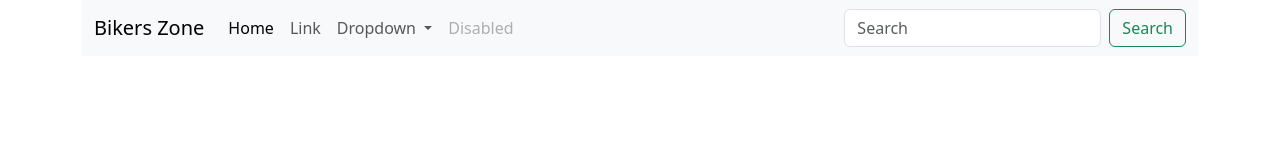
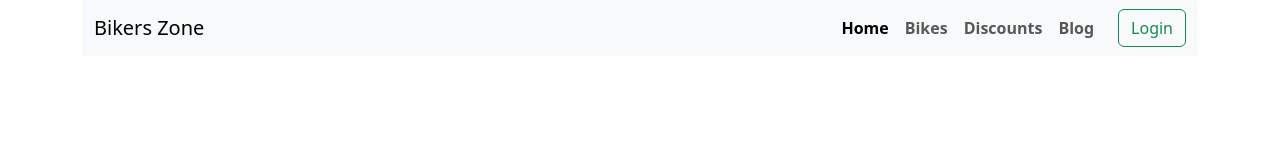
Before and after one commit to Safayet2002/bikers-zone, a plain HTML site: page index.html in a window 1280 px wide. Drawn offline with nearby package versions, Linux system fonts and the light colour scheme.

Commit message:
Header Section Done

```diff
--- a/index.html
+++ b/index.html
@@ -21,32 +21,21 @@
           <span class="navbar-toggler-icon"></span>
         </button>
         <div class="collapse navbar-collapse" id="navbarSupportedContent">
-          <ul class="navbar-nav me-auto mb-2 mb-lg-0">
+          <ul class="navbar-nav ms-auto mb-2 mb-lg-0 fw-semibold">
             <li class="nav-item">
               <a class="nav-link active" aria-current="page" href="#">Home</a>
             </li>
             <li class="nav-item">
-              <a class="nav-link" href="#">Link</a>
-            </li>
-            <li class="nav-item dropdown">
-              <a class="nav-link dropdown-toggle" href="#" role="button" data-bs-toggle="dropdown" aria-expanded="false">
-                Dropdown
-              </a>
-              <ul class="dropdown-menu">
-                <li><a class="dropdown-item" href="#">Action</a></li>
-                <li><a class="dropdown-item" href="#">Another action</a></li>
-                <li><hr class="dropdown-divider"></li>
-                <li><a class="dropdown-item" href="#">Something else here</a></li>
-              </ul>
+              <a class="nav-link" href="#">Bikes</a>
             </li>
             <li class="nav-item">
-              <a class="nav-link disabled">Disabled</a>
+              <a class="nav-link" href="#">Discounts</a>
+            </li>
+            <li class="nav-item">
+              <a class="nav-link" href="#">Blog</a>
             </li>
           </ul>
-          <form class="d-flex" role="search">
-            <input class="form-control me-2" type="search" placeholder="Search" aria-label="Search">
-            <button class="btn btn-outline-success" type="submit">Search</button>
-          </form>
+            <button class="ms-3 btn btn-outline-success" type="submit">Login</button>
         </div>
       </div>
     </nav>
```
